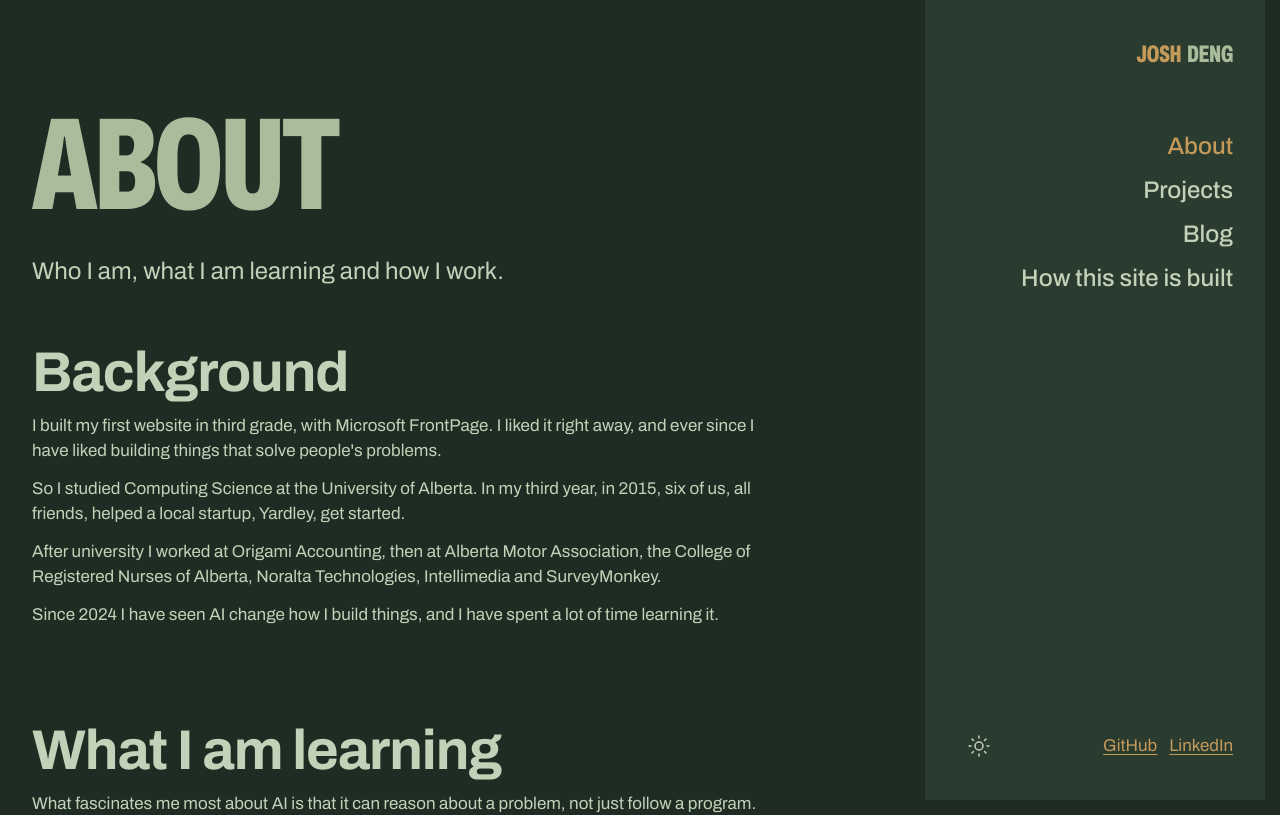
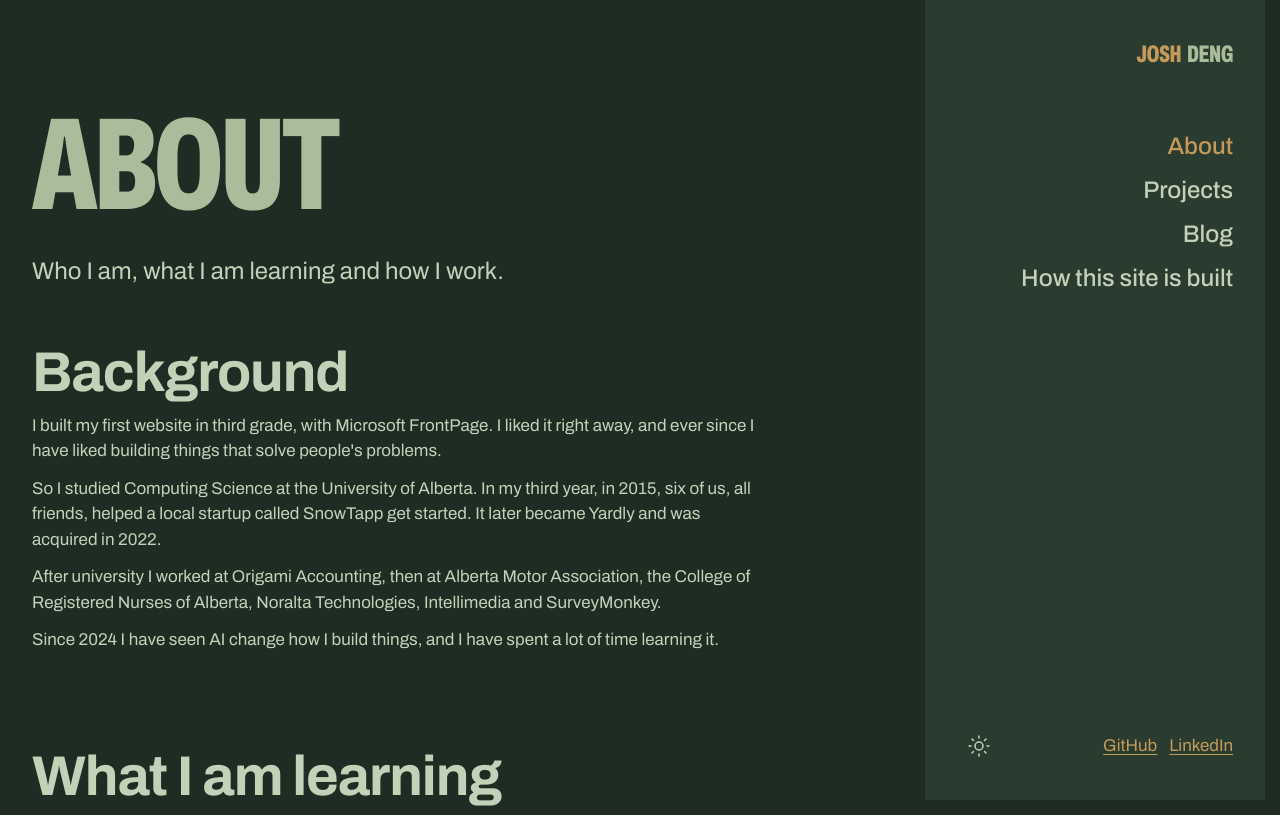
Before and after one commit to joshdengxd/joshdengxd.github.io, a Next.js app: page /about in a window 1280 px wide. Shown: the top 815 px of the page. Built offline with nearby package versions, Linux system fonts and the light colour scheme.

Commit message:
Clarify Yardly's identity and history in About (#83) (#84)
Correct About startup history (#83)

Co-authored-by: joshdengxd <joshdengxd@users.noreply.github.com>

```diff
--- a/app/about/page.tsx
+++ b/app/about/page.tsx
@@ -19,7 +19,7 @@ export default function Page() {
         </p>
         <p className={pageStyles.prose}>
           So I studied Computing Science at the University of Alberta. In my third year, in 2015, six of us, all
-          friends, helped a local startup, Yardley, get started.
+          friends, helped a local startup called SnowTapp get started. It later became Yardly and was acquired in 2022.
         </p>
         <p className={pageStyles.prose}>
           After university I worked at Origami Accounting, then at Alberta Motor Association, the College of Registered
```
Also changed, not shown: tests/about-text.ts (+1 -1 lines).
